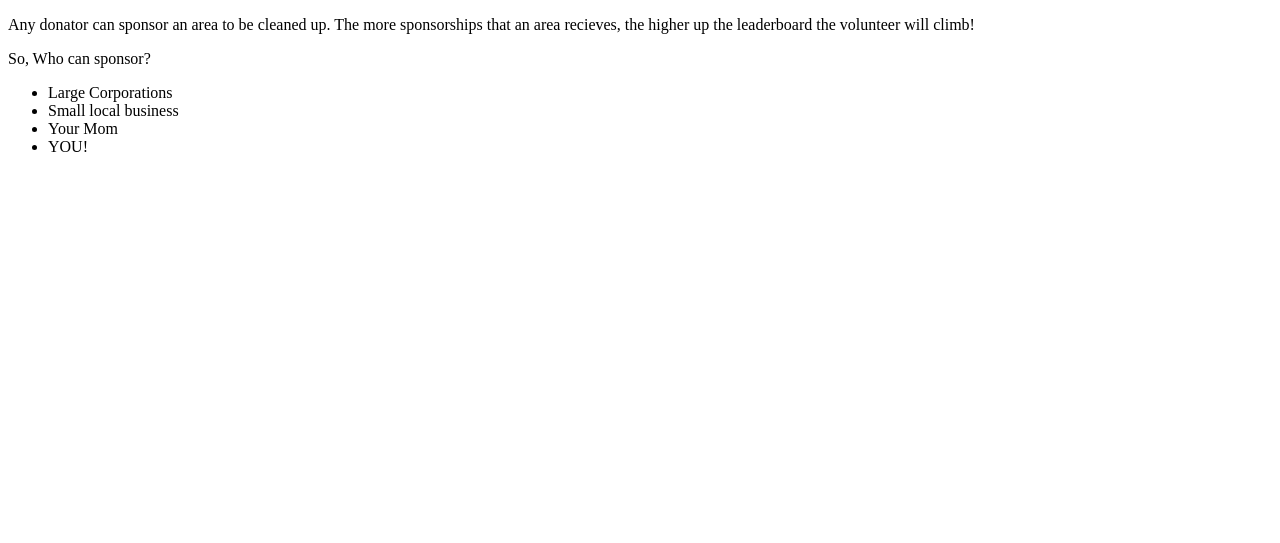
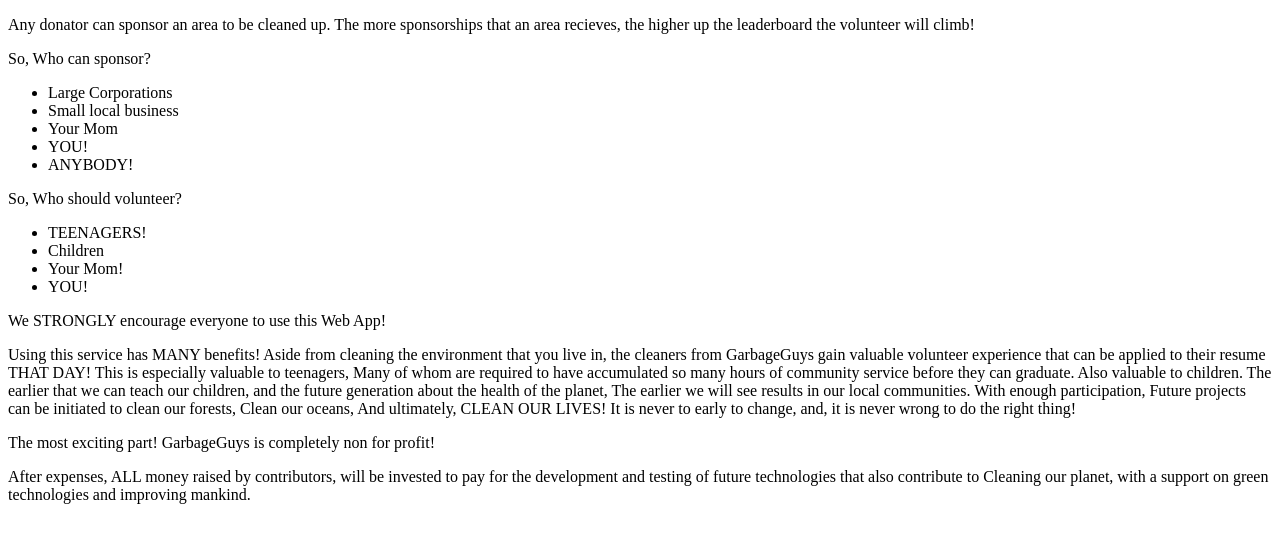
Before and after one commit to BDGabe/SH_Project, a plain HTML site: page basic code.html in a window 1280 px wide. Shown: the part 91-634 px from the top of the page. Drawn offline with Linux system fonts and the light colour scheme.

Commit message:
changes to about page.

```diff
--- a/basic code.html
+++ b/basic code.html
@@ -6,18 +6,37 @@
 </head>
 <body>
 	<h1>GarbageGuys</h1>
-	<h3>Sponsors donate, Community Cleans.</h3>
-<p>
-Any donator can sponsor an area to be cleaned up. The more sponsorships that an area recieves, the higher up the leaderboard the volunteer will climb!</p>
-<p>So, Who can sponsor?</p>
+	<h3>Sponsors donate, Community Cleans.</h3></body>
+
+
+
+
+<body><p>Any donator can sponsor an area to be cleaned up. The more sponsorships that an area recieves, the higher up the leaderboard the volunteer will climb!</p></body>
+
+<body><p>So, Who can sponsor?</p>
 
 <p><ul>
 	<li>Large Corporations</li>
 	<li>Small local business</li>
 	<li>Your Mom</li>
 	<li>YOU!</li>
+	<li>ANYBODY!</li>
 </ul></p>
+<p>So, Who should volunteer?</p>
 
+<p><ul>
+	<li>TEENAGERS!</li>
+	<li>Children</li>
+	<li>Your Mom!</li>
+	<li>YOU!</li>
+
+</ul></p>
+<p>We STRONGLY encourage everyone to use this Web App!</p>
+
+<p>Using this service has MANY benefits! Aside from cleaning the environment that you live in, the cleaners from GarbageGuys gain valuable volunteer experience that can be applied to their resume THAT DAY! This is especially valuable to teenagers, Many of whom are required to have accumulated so many hours of community service before they can graduate. Also valuable to children. The earlier that we can teach our children, and the future generation about the health of the planet, The earlier we will see results in our local communities. With enough participation, Future projects can be initiated to clean our forests, Clean our oceans, And ultimately, CLEAN OUR LIVES! It is never to early to change, and, it is never wrong to do the right thing! </p>
+
+<p>The most exciting part! GarbageGuys is completely non for profit!</p>
+<p>After expenses, ALL money raised by contributors, will be invested to pay for the development and testing of future technologies that also contribute to Cleaning our planet, with a support on green technologies and improving mankind. </p>
 
 
 </body>
```
